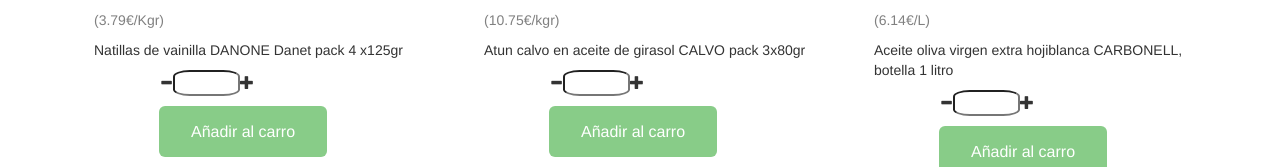
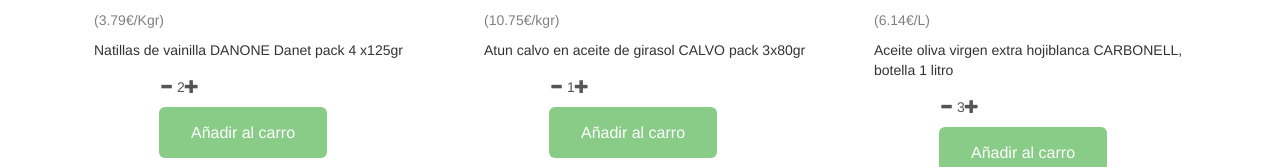
Before and after one commit to aintzibizkarra/MF0491-3, an Angular app: page / in a window 1280 px wide. Shown: the part 489-656 px from the top of the page. Built offline with nearby package versions, Linux system fonts and the light colour scheme.

Commit message:
mostrar cantidades del mock

```diff
--- a/src/app/supermercado/supermercado.component.html
+++ b/src/app/supermercado/supermercado.component.html
@@ -33,7 +33,7 @@
             <p class="precioUnit">({{producto.precioUnitario}})</p>
             <p>{{producto.nombre}}</p>
             <div class="cantidad">
-               <p><span class="glyphicon glyphicon-minus" (click)="restarCantidad()"></span> <input type="text" size="5"><span class="glyphicon glyphicon-plus" (click)="sumarCantidad()"></span></p>
+               <p><output><span class="glyphicon glyphicon-minus" (click)="restarCantidad()"></span> {{producto.cantidad}}<span class="glyphicon glyphicon-plus" (click)="sumarCantidad()"></span></output></p>
               <p><a href="#" class="btn btn-lg" role="button">Añadir al carro</a></p>
             </div>
           </div>
--- a/src/app/supermercado/supermercado.component.ts
+++ b/src/app/supermercado/supermercado.component.ts
@@ -10,6 +10,7 @@
 export class SupermercadoComponent implements OnInit {
 
   productos : Supermercado[];
+  cantidadComprar:number;
 
   constructor(public productosService : ProductosService) {
     console.log('SupermercadoComponent constructor');
@@ -23,10 +24,14 @@
   }
 
   sumarCantidad(){
+   console.log("sumarCantidad");
+
 
   }
 
   restarCantidad(){
+    console.log("restarCantidad");
+
 
   }
 
```
